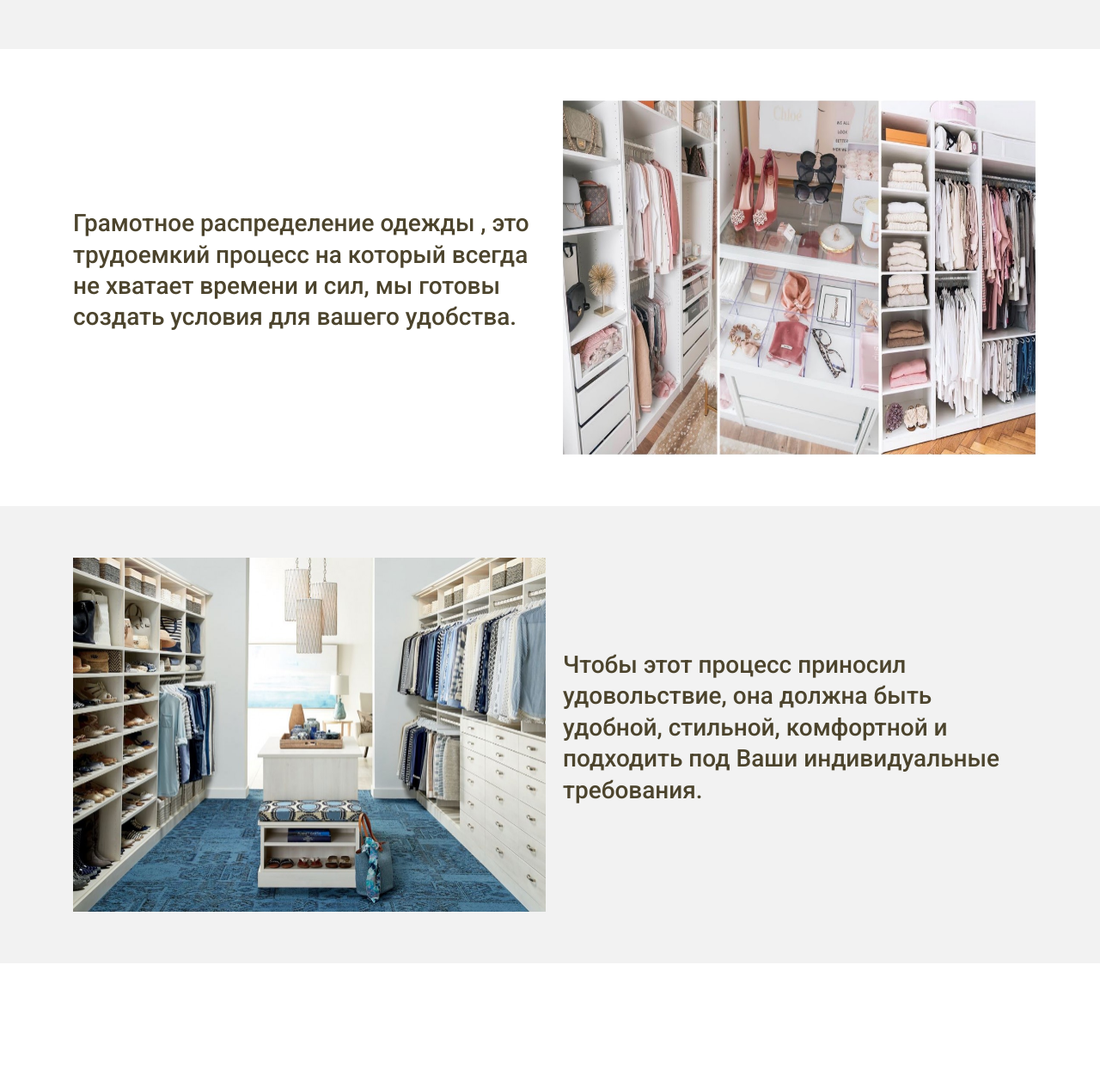
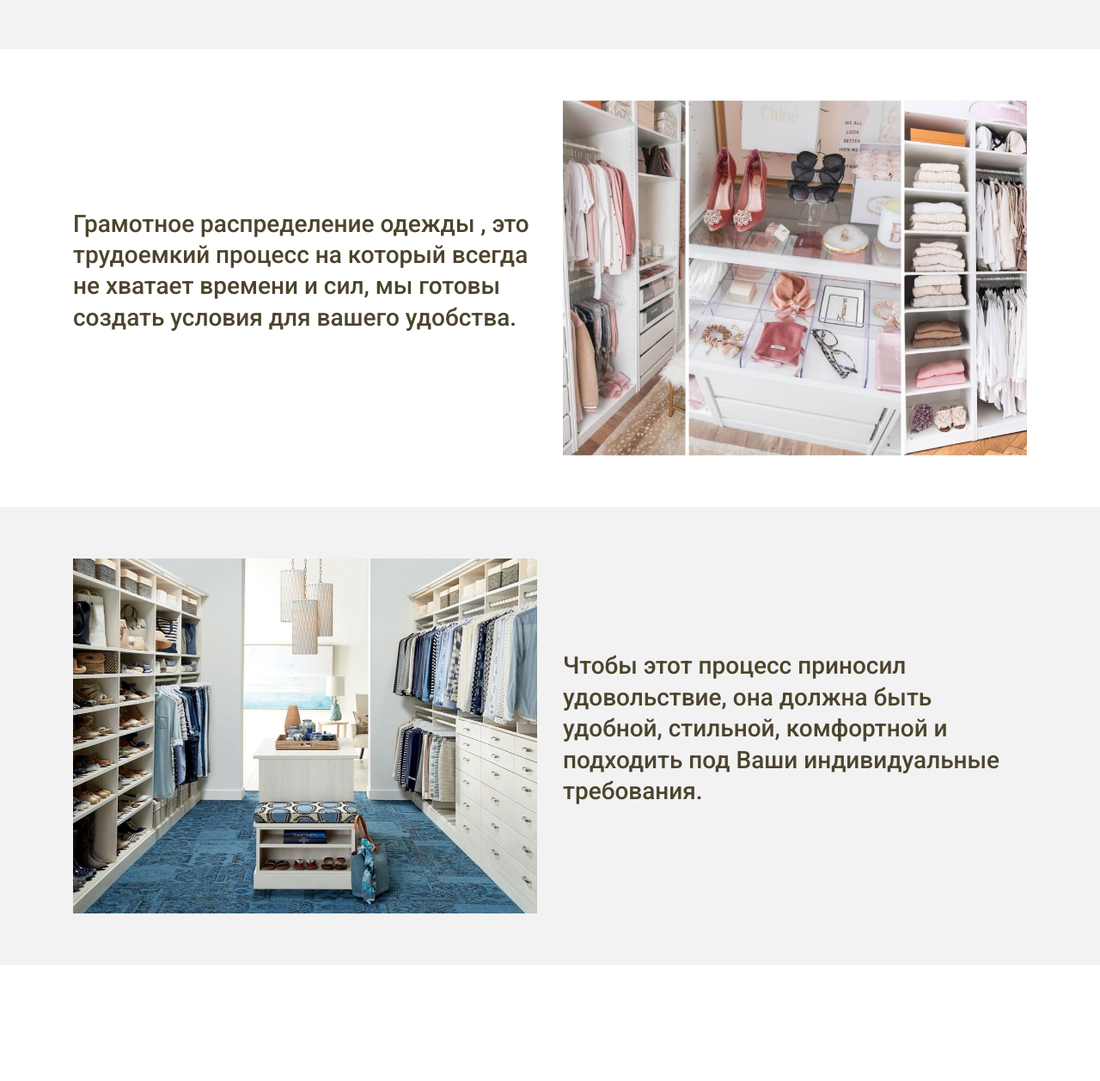
Before and after one commit to KasparovGarry/MyGarderob, a plain HTML site: page index.html in a window 1280 px wide. Shown: the part 1125-2383 px from the top of the page at 86% size. Drawn offline with nearby package versions, Linux system fonts and the light colour scheme.

Commit message:
Height test

```diff
--- a/styles/main.css
+++ b/styles/main.css
@@ -30,7 +30,7 @@ html {
 	box-sizing: border-box;
 	transition: background .4s ease;
 	z-index: 2;
-	box-shadow: 1px 0px 8px 0px grey;
+	box-shadow: 1px 0 8px 0 grey;
 }
 
 nav ul {
@@ -233,8 +233,9 @@ main {
 }
 
 .p1 img {
-	width: 550px;
+	width: 100%;
 	height: 413px;
+	object-fit: cover;
 }
 
 .p2 {
@@ -242,8 +243,9 @@ main {
 }
 
 .p2 img {
-	width: 550px;
-	height: 412px;
+	width: 100%;
+	height: 413px;
+	object-fit: cover;
 }
 
 .alt-bg {
@@ -256,13 +258,15 @@ main {
 }
 
 .p3 img {
-	width: 550px;
-	height: 412px;
+	width: 100%;
+	height: 413px;
+	object-fit: cover;
 }
 
 .carousel-inner > .carousel-item > img, .carousel-inner > .carousel-item > a > img {
     width: 350px;
     height: 467px;
+	object-fit: cover;
 }
 
 .p5 .h1 p {
```
